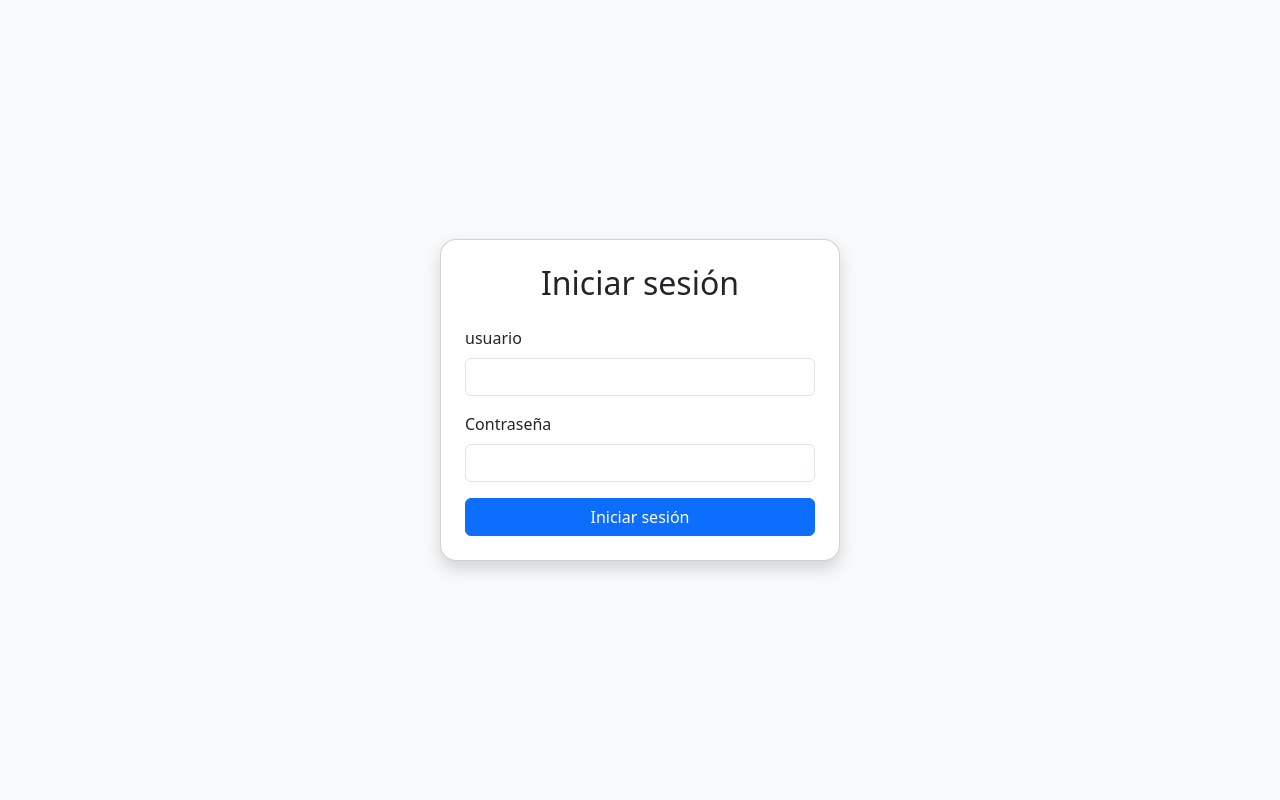
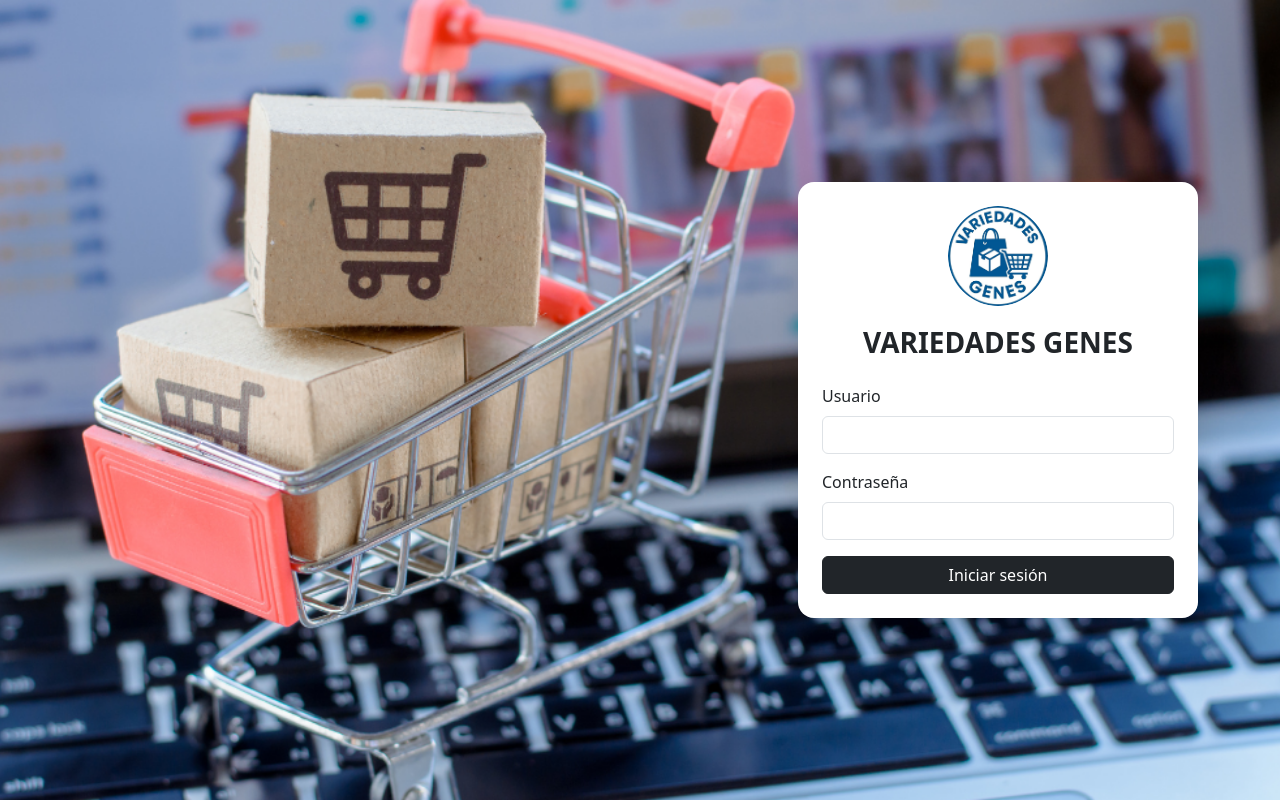
Before and after one commit to ElvisJosePG/VariedadesGenes, a PHP site: page /login.php in a window 1280 px wide. Run offline with PHP 8.4, Linux system fonts and the light colour scheme.

Commit message:
ajuste en el login

```diff
--- /dev/null
+++ b/CSS/estilo_login.css
@@ -0,0 +1,26 @@
+.login-body {
+    background-image: url('../imagen/fondo.png');
+    background-size: cover;
+    background-position: center;
+    background-repeat: no-repeat;
+    background-attachment: fixed;
+}
+
+/* Tarjeta del login */
+.login-card {
+    width: 100%;
+    max-width: 400px;
+    background-color: #ffffff;
+    border: none;
+    border-radius: 1rem;
+    box-shadow: 0 10px 30px rgba(0, 0, 0, 0.1);
+}
+
+/* Estilo del logo */
+.logo {
+    width: 100px;
+    height: 100px;
+    object-fit: cover;
+    border-radius: 50%;
+    margin-bottom: 20px;
+}
--- a/componentes/header.php
+++ b/componentes/header.php
@@ -1,7 +1,7 @@
 <header class="navbar navbar-dark bg-dark px-4 d-flex justify-content-between align-items-center" style="height: 70px;">
 
     <div>
-        <img src="../imagen/Logo.jpg"
+        <img src="../imagen/logo_circulo.png"
             alt="Icono menú"
             data-bs-toggle="dropdown"
             style="width: 60px; height: 60px; cursor: pointer; object-fit: cover;" />
--- a/php/login.php
+++ b/php/login.php
@@ -1,5 +1,6 @@
 <!DOCTYPE html>
 <html lang="es">
+
 <head>
     <meta charset="UTF-8">
     <meta http-equiv="X-UA-Compatible" content="IE=edge">
@@ -8,15 +9,22 @@
 
     <!-- Bootstrap 5 CDN -->
     <link href="https://cdn.jsdelivr.net/npm/bootstrap@5.3.3/dist/css/bootstrap.min.css" rel="stylesheet">
+
+    <!-- Tu estilo personalizado -->
+    <link rel="stylesheet" href="../CSS/estilo_login.css">
 </head>
-<body class="bg-light">
 
-    <div class="container d-flex justify-content-center align-items-center min-vh-100">
-        <div class="card shadow p-4 rounded-4" style="width: 100%; max-width: 400px;">
-            <h2 class="text-center mb-4">Iniciar sesión</h2>
+<body class="login-body">
+
+    <div class="container d-flex justify-content-end align-items-center min-vh-100">
+        <div class="card login-card p-4">
+            <div class="text-center">
+                <img src="../imagen/logo_circulo.png" alt="Logo" class="logo">
+                <h3 class="mb-4 fw-bold">VARIEDADES GENES</h3>
+            </div>
             <form action="conexion_login.php" method="post">
                 <div class="mb-3">
-                    <label for="usuario" class="form-label">usuario</label>
+                    <label for="usuario" class="form-label">Usuario</label>
                     <input type="text" class="form-control" id="usuario" name="usuario" required>
                 </div>
                 <div class="mb-3">
@@ -24,13 +32,14 @@
                     <input type="password" class="form-control" id="password" name="password" required>
                 </div>
                 <div class="d-grid">
-                    <button type="submit" class="btn btn-primary">Iniciar sesión</button>
+                    <button type="submit" class="btn btn-dark">Iniciar sesión</button>
                 </div>
             </form>
         </div>
     </div>
 
-    <!-- Bootstrap JS (opcional) -->
+    <!-- Bootstrap JS -->
     <script src="https://cdn.jsdelivr.net/npm/bootstrap@5.3.3/dist/js/bootstrap.bundle.min.js"></script>
 </body>
+
 </html>
```
Also changed, not shown: componentes/menu_categoria.php (added, +50 -0 lines), php/home.php (+5 -2 lines), imagen/Electrodomesticos.jpg (added), imagen/Logo.jpg (deleted), imagen/Logo.png (deleted), imagen/Ropa.jpg (added), imagen/aseo.jpg (added), imagen/cosmetico.jpeg (added), imagen/fondo.png (added), imagen/locion.jpg (added), imagen/logo2.png (deleted), imagen/logo_circulo.png (added), imagen/lozas.jpg (added), imagen/medicamentos.jpg (added), 2 more files.
